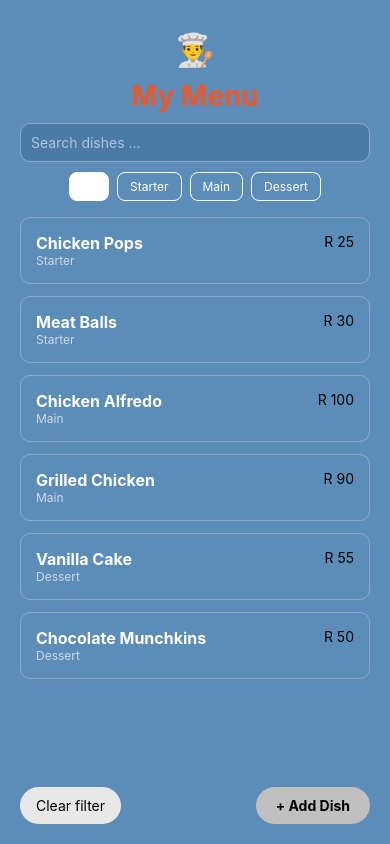
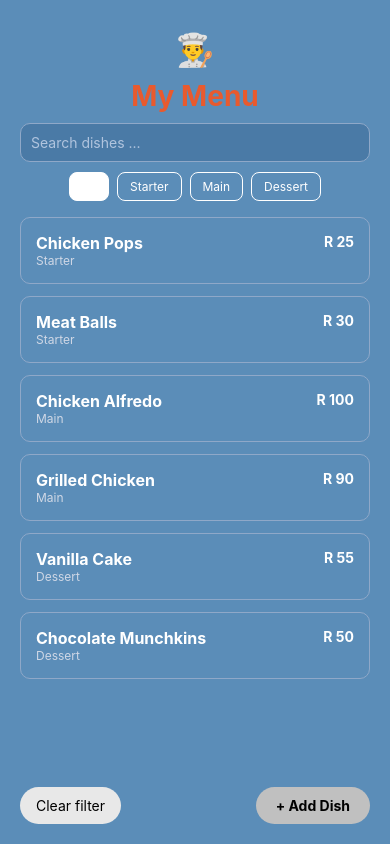
Before and after one commit to tiddymkhenso688-bot/MyMenuApp, a React Native app: screen / in a window 390 px wide. Built offline with nearby package versions, Linux system fonts and the light colour scheme.

Commit message:
edited the pressable button

```diff
--- a/App.tsx
+++ b/App.tsx
@@ -113,7 +113,7 @@ export default function App() {
                 <Text style={styles.cardName}>{item.name}</Text>
                 <Text style={styles.cardType}>{item.type}</Text>
               </View>
-              <Text style={styles.cardtag}>R {item.price}</Text>
+              <Text style={styles.cardPrice}>R {item.price}</Text>
             </TouchableOpacity>
           ))}
         </ScrollView>
```
